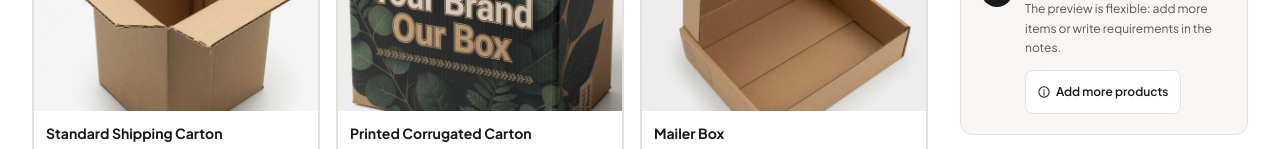
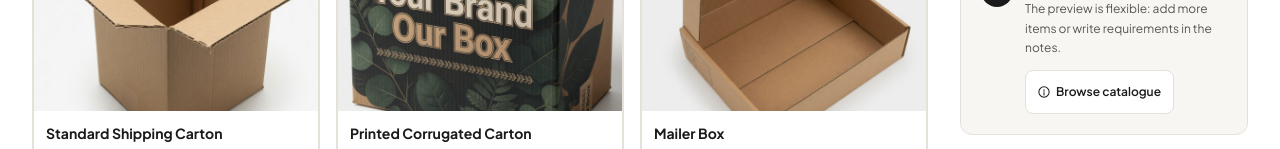
Before and after one commit to dhruvintejani/box_packaging, a React (Vite) app: page /quote in a window 1280 px wide. Shown: the part 741-890 px from the top of the page. Built offline with nearby package versions, Linux system fonts and the light colour scheme.

Commit message:
Differentiate sidebar Browse catalogue from primary Add more products action

```diff
--- a/src/pages/Quote.tsx
+++ b/src/pages/Quote.tsx
@@ -745,7 +745,7 @@ export default function Quote() {
                       <svg width="12" height="12" viewBox="0 0 14 14" fill="none">
                         <path d="M7 1C3.686 1 1 3.686 1 7s2.686 6 6 6 6-2.686 6-6-2.686-6-6-6zM7 10.5v-3M7 6V4.5" stroke="currentColor" strokeWidth="1.2" strokeLinecap="round"/>
                       </svg>
-                      Add more products
+                      Browse catalogue
                     </button>
                   </div>
                 </div>
```
